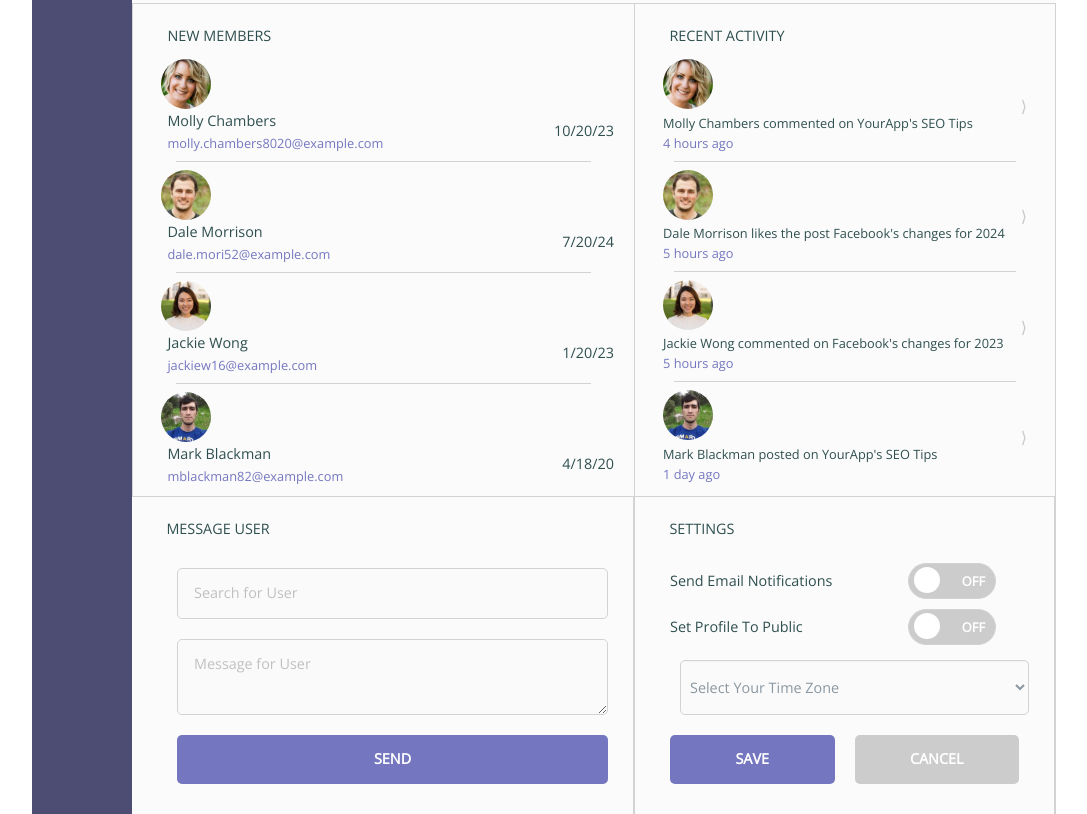
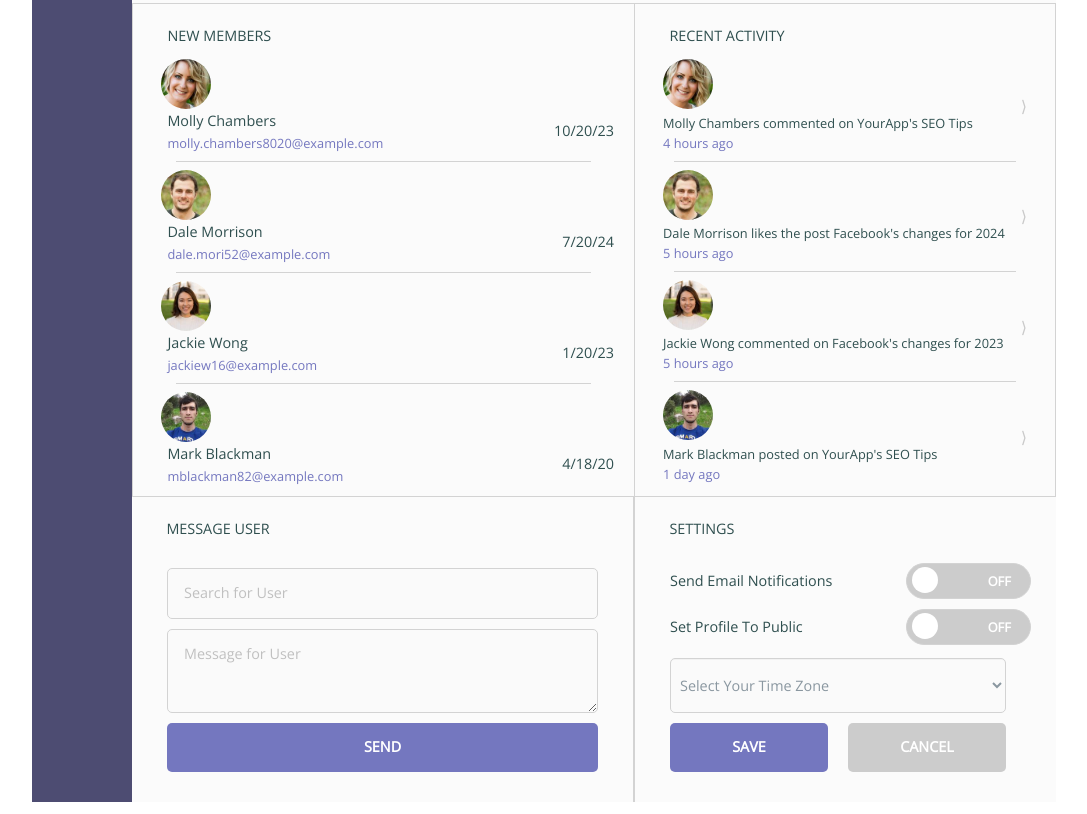
Before and after one commit to JeimyMH/Web-App-Dashboard-Unit-7, a plain HTML site: page index.html in a window 1280 px wide. Shown: the part 1161-1975 px from the top of the page, without its empty margins (96-1183 px from the left). Drawn offline with nearby package versions, Linux system fonts and the light colour scheme.

Commit message:
Last Commit

```diff
--- a/css/main.css
+++ b/css/main.css
@@ -475,6 +475,7 @@ div.dashboard {
 
 .message-user {
   grid-area: message-user;
+
 }
 
 .user-fields,
@@ -488,7 +489,7 @@ div.dashboard {
 .user-search,
 .user-message {
   width: 100%;
-  margin: 10px;
+  margin: 10px 0 0;
   padding: 1rem;
   background-color: #fafafa;
   font-size: .9rem;
@@ -503,7 +504,7 @@ div.dashboard {
 
 .message-user-send {
   width: 100%;
-  margin: 10px;
+  margin: 10px 0 0;
   padding: 1rem 5px;
   background-color: #7477bf;
   color: #fff;
@@ -523,13 +524,15 @@ div.dashboard {
 
 .toggles {
   display: flex;
-  justify-content: space-around;
+  /*justify-content: space-around;*/
+  width: 100%;
   align-items: center;
   margin: 5px 0;
 }
 
 .toggles h3 {
-  margin: 0;
+  margin: 0 15px 0 0;
+  flex-basis: 170px;
   text-transform: capitalize;
 }
 
@@ -541,7 +544,7 @@ div.dashboard {
   height: auto;
   outline: 0;
   width: 100%;
-  margin: 10px;
+  margin-top: 8px;
   padding: 1rem 5px;
   color: #8a97a0;
   box-shadow: 0 1px 0 rgba(0,0,0,0.03) inset;
@@ -586,7 +589,7 @@ option {
 .switch {
   position: relative;
   display: inline-block;
-  width: 70px;
+  width: 100px;
   height: 36px;
 }
 
@@ -602,7 +605,7 @@ option {
   position: absolute;
   cursor: pointer;
   top: 0;
-  left: 4rem;
+  left: 0;
   right: 0;
   bottom: 0;
   background-color: #ccc;
@@ -631,9 +634,9 @@ input:focus + .slider {
 }
 
 input:checked + .slider:before {
-  -webkit-transform: translateX(34px);
-  -ms-transform: translateX(34px);
-  transform: translateX(34px);
+  -webkit-transform: translateX(60px);
+  -ms-transform: translateX(60px);
+  transform: translateX(60px);
 }
 
 .slider:after {
@@ -884,10 +887,9 @@ color:darkslategrey;
   border-right: 2px solid lightgray
   }
   .settings {
-  border-right: 2px solid lightgray
+  margin-right: 15px;
   }
  .toggles {
-  width: 70%;
   display: flex;
   justify-content: space-between;
   align-items: center;
```
